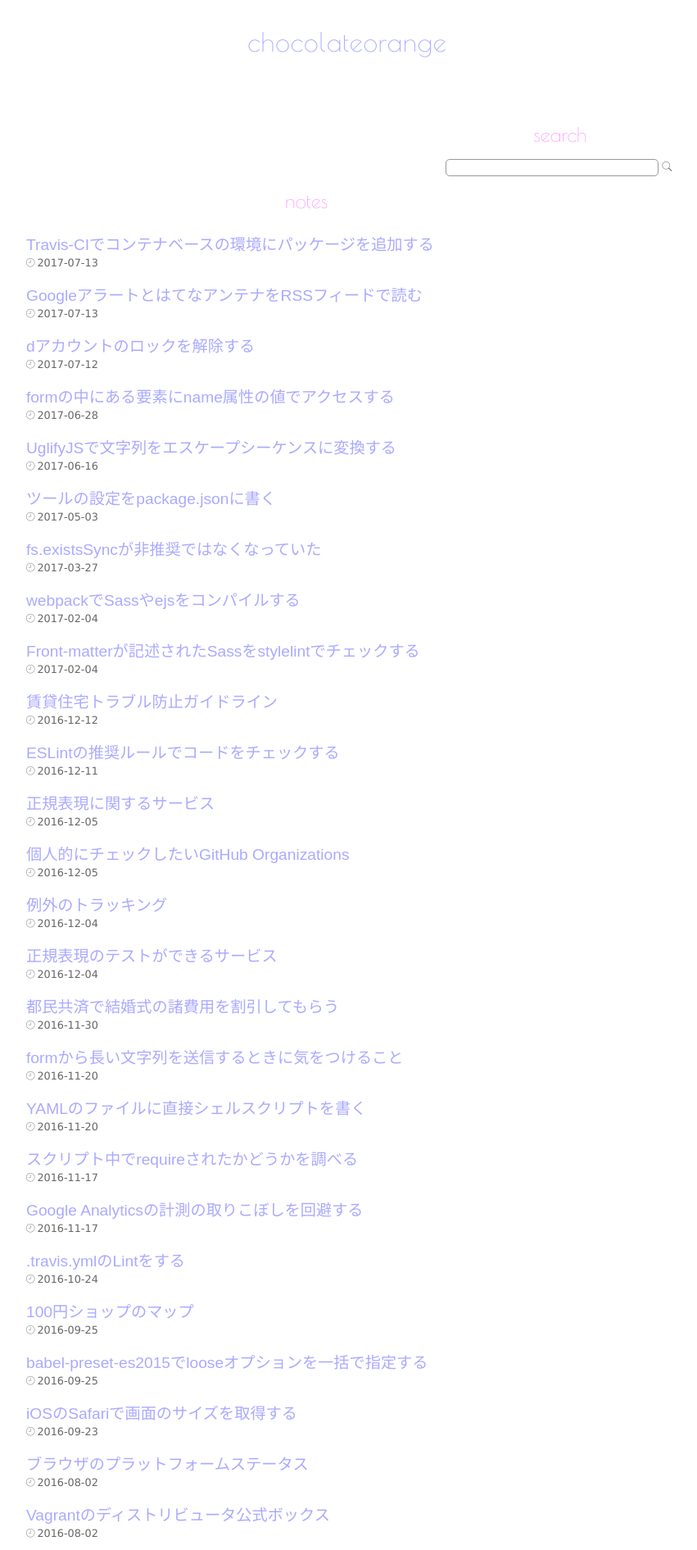
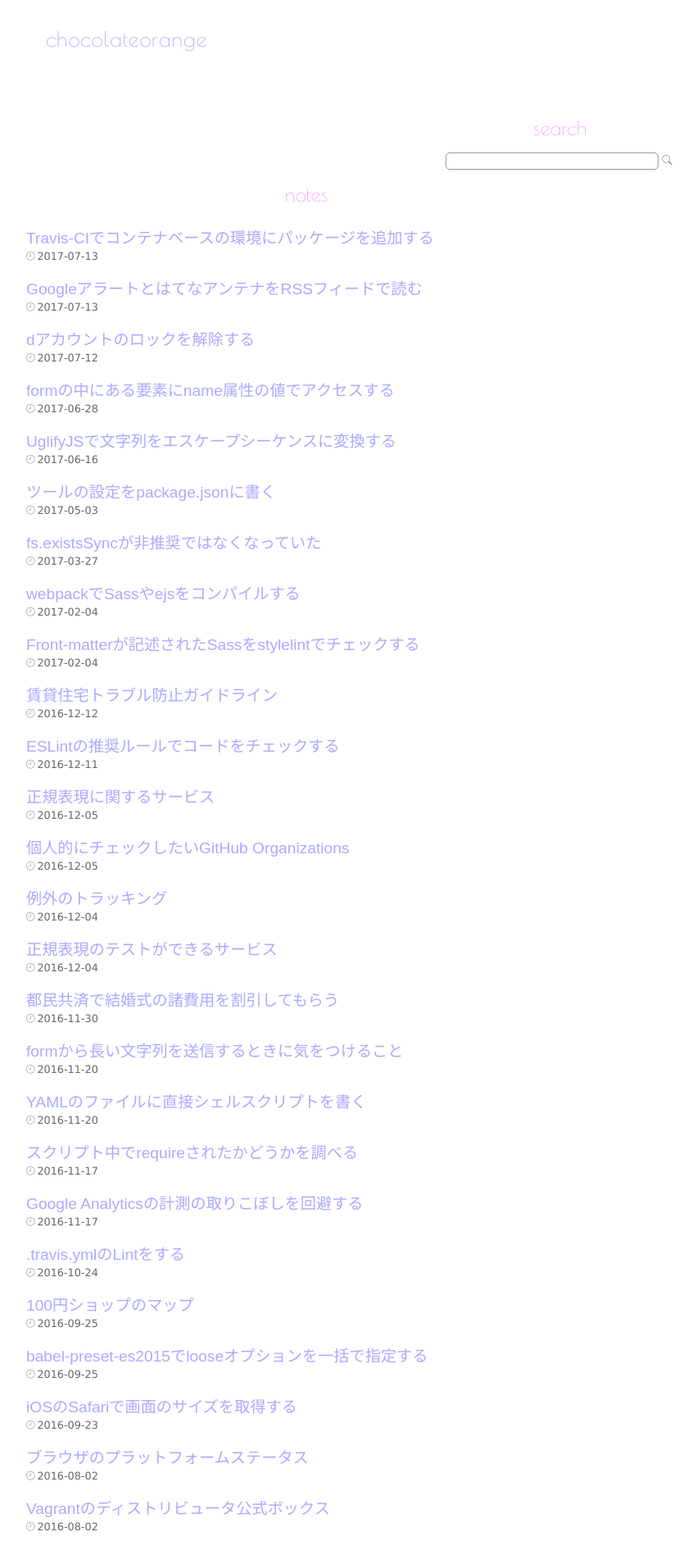
Before and after one commit to chocolateorange/chocolateorange.github.io, a Jekyll site: the page built from index.html, in a window 1280 px wide. Shown: the top 1891 px of the page at 82% size, without its empty margins (216-1067 px from the left). Built offline with Jekyll 4.4.1, drawn with Linux system fonts in a browser that asks for light colours; some web fonts are replaced.

Commit message:
updated title stylesheet

```diff
--- a/_sass/header.scss
+++ b/_sass/header.scss
@@ -18,7 +18,12 @@
     }
 
     .header__title.title {
-      text-align: center;
+      margin: auto 0 auto 2rem;
+
+      @include more-narrow-width {
+        margin: 0 auto;
+        text-align: center;
+      }
 
       .title__link {
         transition: color 0.2s ease 0s;
@@ -38,6 +43,7 @@
       .title__text {
         display: inline;
         font-family: $fonts-title;
+        font-size: 1.6rem;
         font-weight: lighter;
         letter-spacing: 0.05rem;
         margin: 0;
```
